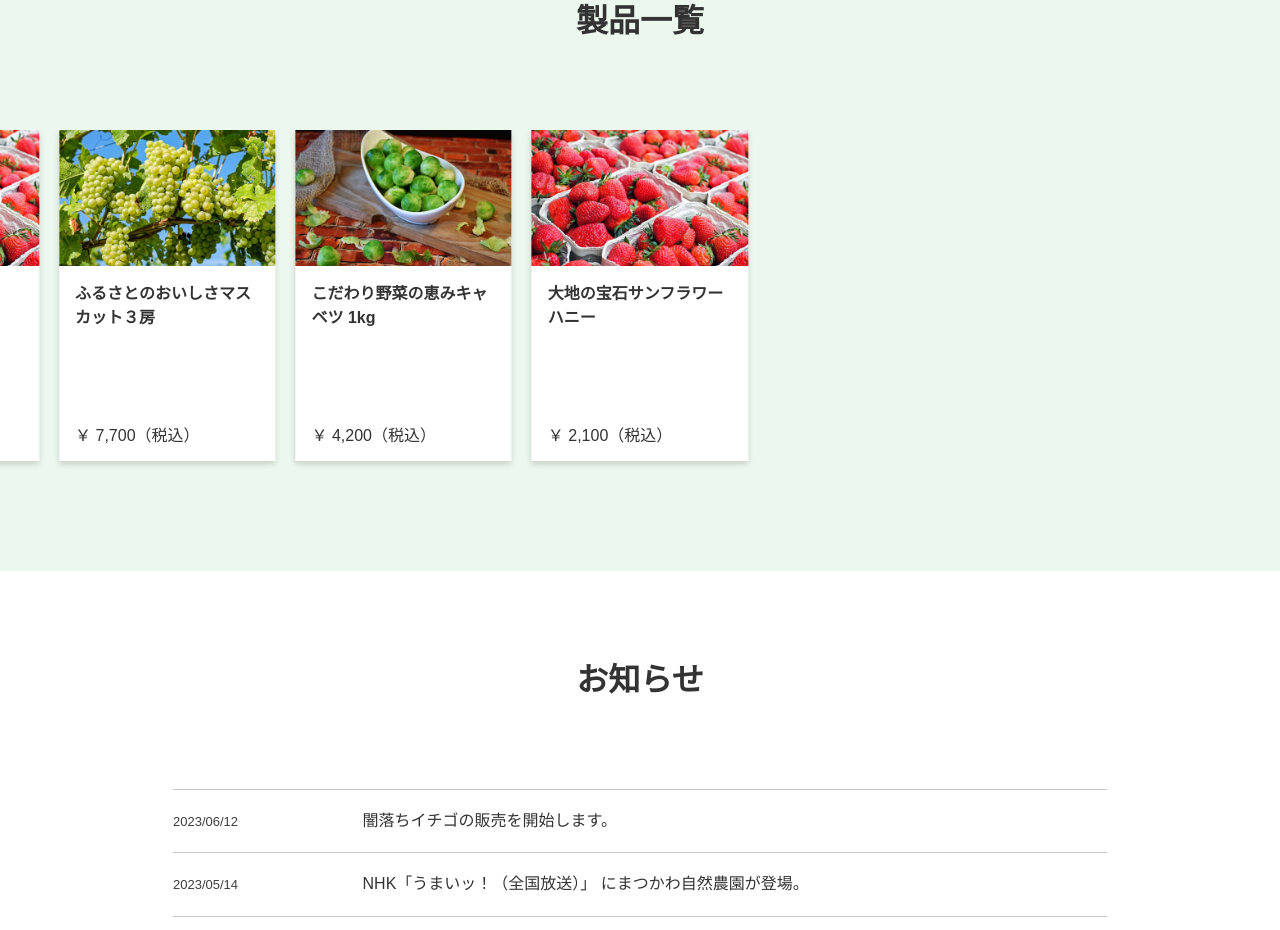
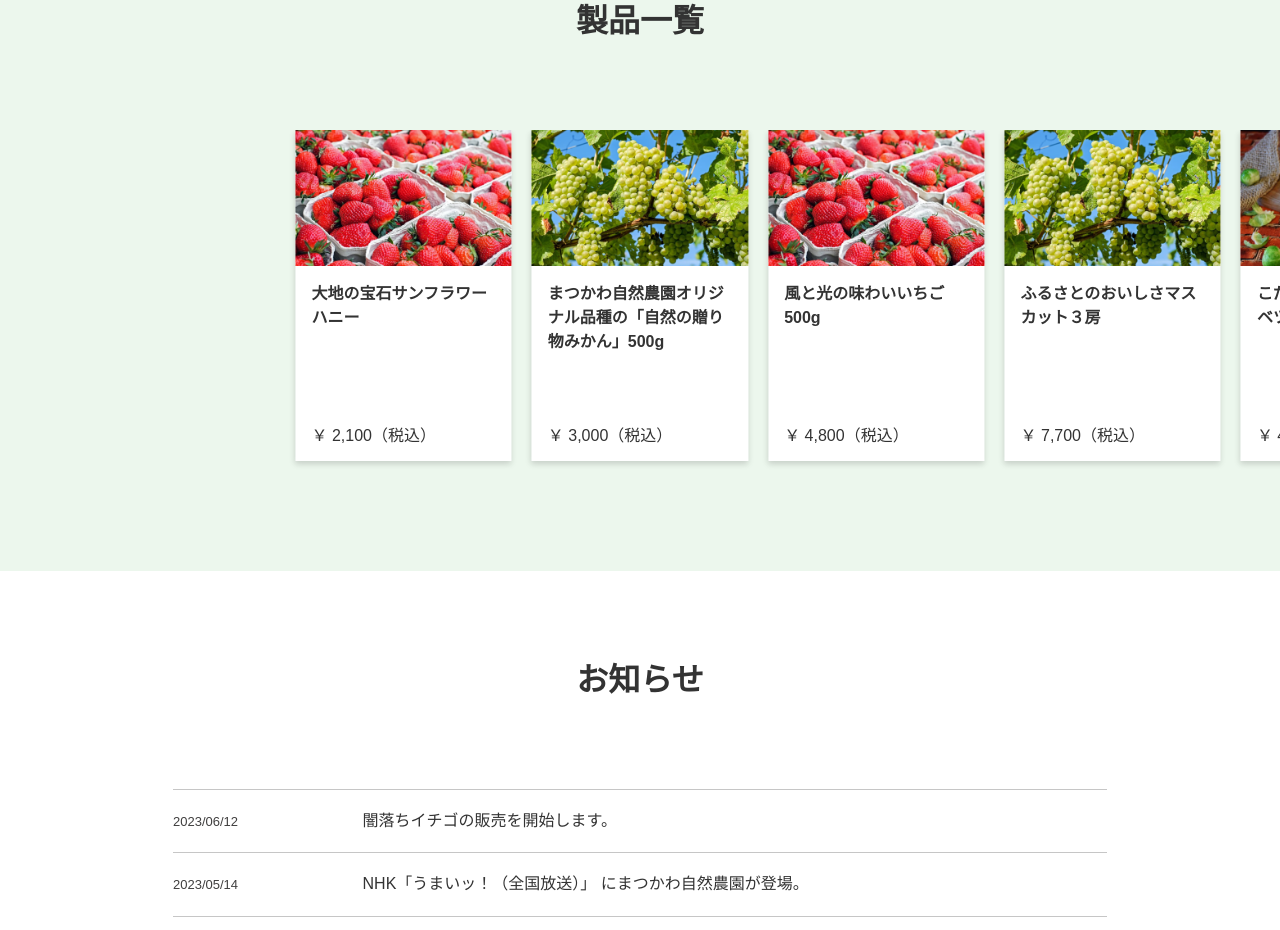
Before and after one commit to kmmch/matsukawa-farm, a website: page index.html in a window 1280 px wide. Shown: the part 2119-3049 px from the top of the page. Drawn offline with nearby package versions, Linux system fonts and the light colour scheme; a web font is replaced by a local one.

Commit message:
テキスト追加

```diff
--- a/index.html
+++ b/index.html
@@ -170,6 +170,50 @@
                                     <a href="#">まつかわ自然農園オリジナル品種の「自然の贈り物みかん」500g</a>
                                 </h3>
                                 <p class="product__price">￥ 3,000（税込）</p>
+                            </li>
+                        </div>
+                        <div class="swiper-slide">
+                            <li class="product__list--item">
+                                <figure class="product__img">
+                                    <img src="./assets/images/strawberries.png" alt="">
+                                </figure>
+                                <h3 class="product__ttl">
+                                    <a href="#">風と光の味わいいちご500g</a>
+                                </h3>
+                                <p class="product__price">￥ 4,800（税込）</p>
+                            </li>
+                        </div>
+                        <div class="swiper-slide">
+                            <li class="product__list--item">
+                                <figure class="product__img">
+                                    <img src="./assets/images/grapes.png" alt="">
+                                </figure>
+                                <h3 class="product__ttl">
+                                    <a href="#">ふるさとのおいしさマスカット３房</a>
+                                </h3>
+                                <p class="product__price">￥ 7,700（税込）</p>
+                            </li>
+                        </div>
+                        <div class="swiper-slide">
+                            <li class="product__list--item">
+                                <figure class="product__img">
+                                    <img src="./assets/images/brussels-sprouts.png" alt="">
+                                </figure>
+                                <h3 class="product__ttl">
+                                    <a href="#">こだわり野菜の恵みキャベツ 1kg</a>
+                                </h3>
+                                <p class="product__price">￥ 4,200（税込）</p>
+                            </li>
+                        </div>
+                        <div class="swiper-slide">
+                            <li class="product__list--item">
+                                <figure class="product__img">
+                                    <img src="./assets/images/strawberries.png" alt="">
+                                </figure>
+                                <h3 class="product__ttl">
+                                    <a href="#">大地の宝石サンフラワーハニー</a>
+                                </h3>
+                                <p class="product__price">￥ 2,100（税込）</p>
                             </li>
                         </div>
                     </div>
```
